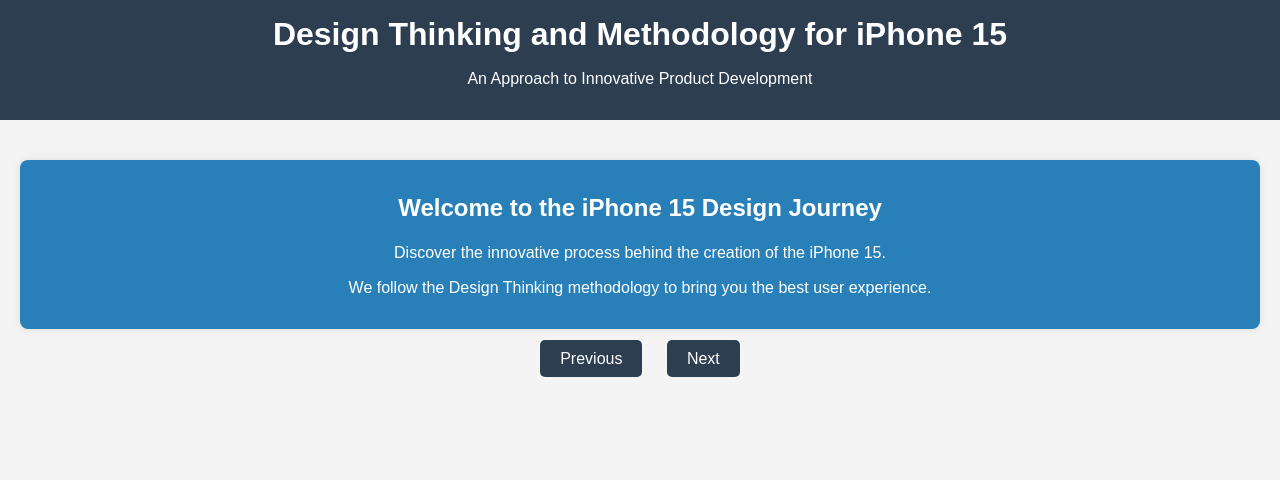
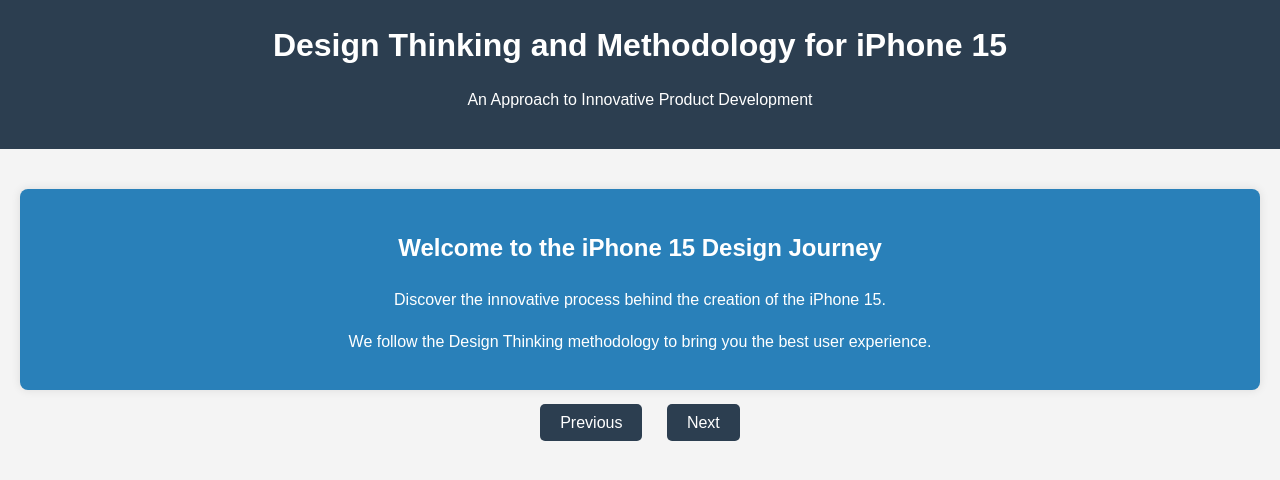
Before and after one commit to BALAJI-CODE-collab/DESIGN-THINKING, a plain HTML site: page index.html in a window 1280 px wide. Drawn offline with Linux system fonts and the light colour scheme.

Commit message:
Update index.html

```diff
--- a/index.html
+++ b/index.html
@@ -9,62 +9,52 @@
             font-family: Arial, sans-serif;
             margin: 0;
             padding: 0;
-            line-height: 1.2;
+            line-height: 1.6;
             background-color: #f4f4f4;
             color: #333;
         }
-
         header {
             background-color: #2c3e50;
             color: #fff;
-            padding: 15px 0;
+            padding: 20px 0;
             text-align: center;
         }
-
         header h1 {
             margin: 0;
         }
-
         main {
             padding: 20px;
         }
-
         section {
             display: none;
             margin: 20px 0;
-            padding: 15px;
+            padding: 20px;
             background-color: #fff;
             border-radius: 8px;
             box-shadow: 0 0 10px rgba(0,0,0,0.1);
         }
-
         section#frontpage {
             display: block;
             background-color: #2980b9;
             color: #fff;
             text-align: center;
         }
-
         section#empathize {
             background-color: #e74c3c;
             color: #fff;
         }
-
         section#define {
             background-color: #f1c40f;
             color: #fff;
         }
-
         section#ideate {
             background-color: #8e44ad;
             color: #fff;
         }
-
         section#prototype {
             background-color: #27ae60;
             color: #fff;
         }
-
         section#test {
             background-color: #3498db;
             color: #fff;
@@ -168,11 +158,12 @@
             <h2>Thank you!</h2>
             <p>Presented by Balaji Madhan, Jeevan, Dhishanth, Gunaseelan</p>
         </section>
-        <nav style="z-index: 1">
+        <nav>
             <a href="#" id="prevBtn">Previous</a>
             <a href="#" id="nextBtn">Next</a>
         </nav>
     </main>
+
     <script>
         const sections = document.querySelectorAll('section');
         let currentSection = 0;
```
